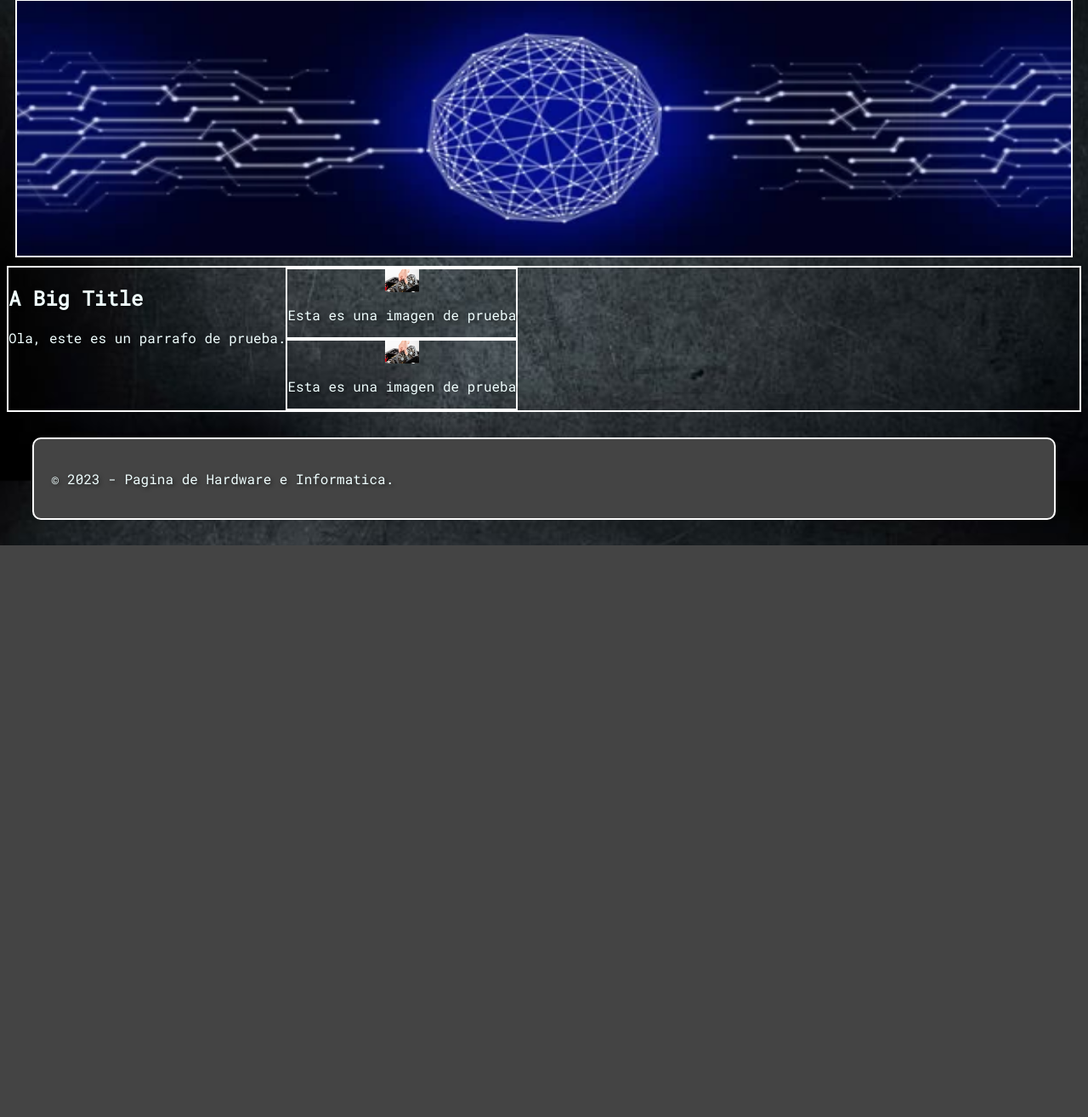
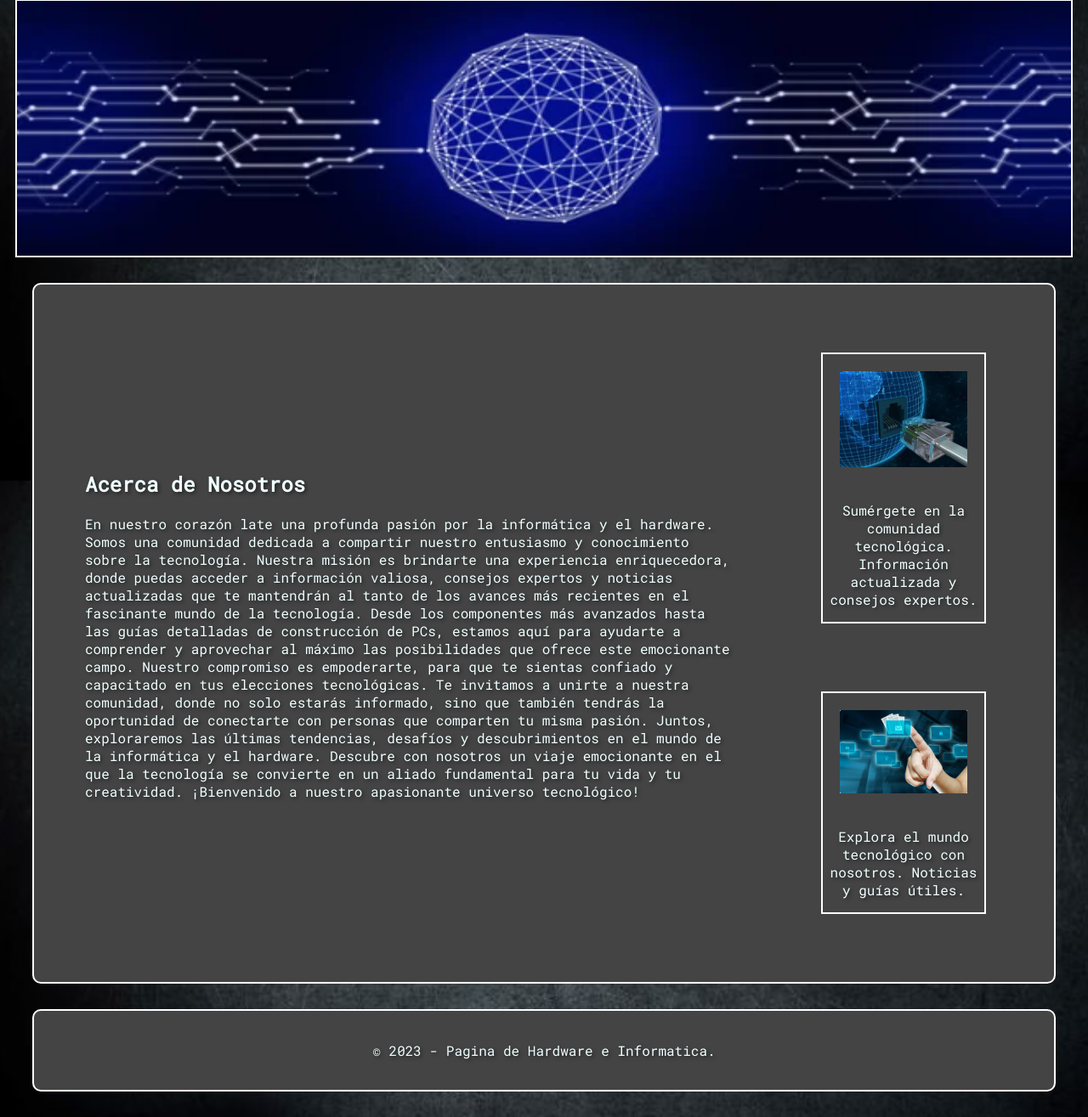
Before and after one commit to DevsJane/InfowareWeb, a PHP site: page /indexNosotros.html in a window 1280 px wide. Shown: the part 234-1549 px from the top of the page at 85% size. Before the commit the page ends 876 px from the top, so only its background shows below. Run offline with PHP 8.4, Linux system fonts and the light colour scheme.

Commit message:
Creacion de seccion 'Acerca de Nosotros'

```diff
--- a/indexNosotros.html
+++ b/indexNosotros.html
@@ -39,25 +39,32 @@
     </header>
 
     <main>
-        <div class="container">
-            <div>
-                <h2>A Big Title</h2>
-                <p>Ola, este es un parrafo de prueba.</p>
-            </div>
-            <div>
-                <div class="column">
-                    <img src="graphic-card.jpeg" alt="Prueba" width="40px">
-                    <p>Esta es una imagen de prueba</p>
+        <section>
+            <div class="section">
+                <div id="aboutus-text">
+                    <h2>Acerca de Nosotros</h2>
+                    <p>En nuestro corazón late una profunda pasión por la informática y el hardware. Somos una comunidad dedicada a compartir nuestro entusiasmo y conocimiento sobre la tecnología. Nuestra misión es brindarte una experiencia enriquecedora, donde puedas acceder a información valiosa, consejos expertos y noticias actualizadas que te mantendrán al tanto de los avances más recientes en el fascinante mundo de la tecnología.
+
+                        Desde los componentes más avanzados hasta las guías detalladas de construcción de PCs, estamos aquí para ayudarte a comprender y aprovechar al máximo las posibilidades que ofrece este emocionante campo. Nuestro compromiso es empoderarte, para que te sientas confiado y capacitado en tus elecciones tecnológicas.
+
+                        Te invitamos a unirte a nuestra comunidad, donde no solo estarás informado, sino que también tendrás la oportunidad de conectarte con personas que comparten tu misma pasión. Juntos, exploraremos las últimas tendencias, desafíos y descubrimientos en el mundo de la informática y el hardware. Descubre con nosotros un viaje emocionante en el que la tecnología se convierte en un aliado fundamental para tu vida y tu creatividad. ¡Bienvenido a nuestro apasionante universo tecnológico!
+                    </p>
                 </div>
-                <div class="column">
-                    <img src="graphic-card.jpeg" alt="Prueba" width="40px">
-                    <p>Esta es una imagen de prueba</p>
+                <div id="aboutus-column">
+                    <div class="aboutus-column-type">
+                        <img src="aboutus-img-1.webp" alt="Prueba" class="aboutus-img">
+                        <p>Sumérgete en la comunidad tecnológica. Información actualizada y consejos expertos.</p>
+                    </div>
+                    <div class="aboutus-column-type">
+                        <img src="aboutus-img-2.jpg" alt="Prueba" class="aboutus-img">
+                        <p>Explora el mundo tecnológico con nosotros. Noticias y guías útiles.</p>
+                    </div>
                 </div>
             </div>
-        </div>
+        </section>
     </main>
 
-    <div class="section center-text">
+    <div class="section center-content">
         <footer>
             <p>© 2023 - Pagina de Hardware e Informatica.</p>
         </footer>
--- a/styles.css
+++ b/styles.css
@@ -135,19 +135,27 @@ body{
 
 /*Pagina Nosotros*/
 
-.container{
-    width:auto;
-    height:auto;
-    display:flex;
+#aboutus-text{
+    margin: 40px;
+}
+
+.aboutus-column-type{
+    margin: 40px;
+    text-align: center;
     border: 2px solid white;
 }
 
-.column{
+#aboutus-column{
     width:auto;
     height:auto;
+    margin: 20px;
     display:flex;
     flex-direction: column;
-    border: 2px solid white;
     align-items: center;
     justify-content: center;
 }
+
+.aboutus-img{
+    margin: 20px;
+    width: 150px;
+}
```
Also changed, not shown: aboutus-img-1.webp (added), aboutus-img-2.jpg (added).
